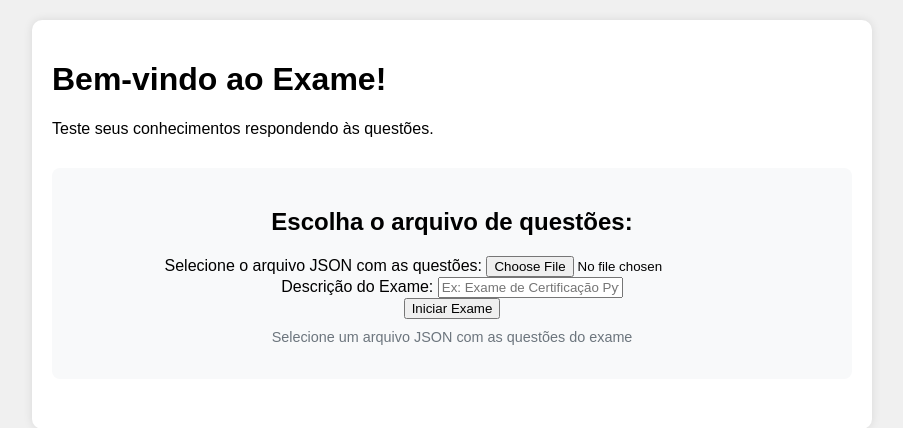
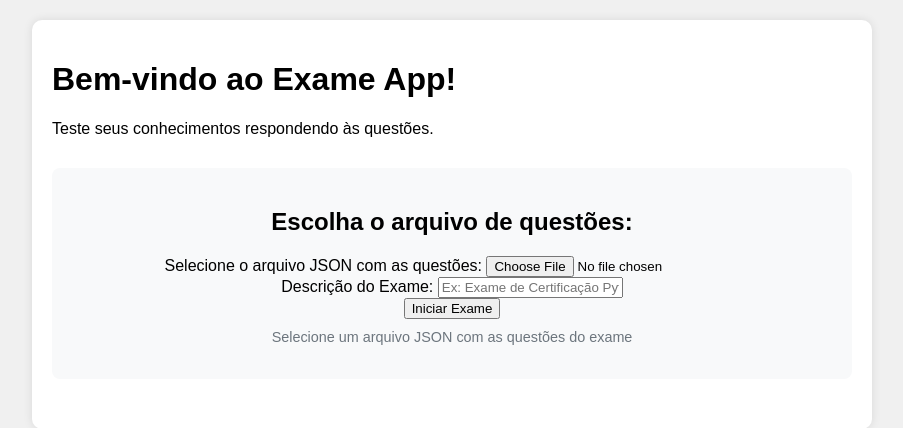
Before and after one commit to naldo22111/python, a Flask app: page / in a window 1280 px wide. Shown: the top 428 px of the page, without its empty margins (188-1091 px from the left). Run offline with Flask 3, Linux system fonts and the light colour scheme.

Commit message:
mensagens corrigidas

```diff
--- a/templates/goodbye.html
+++ b/templates/goodbye.html
@@ -16,7 +16,7 @@
 <body>
     <div class="container">
         <h1>Exame Finalizado</h1>
-        <p>Obrigado por participar!</p>
+        <p>Boa sorte no Exame Oficial!</p>
         <p>Esta janela será fechada automaticamente...</p>
     </div>
     <footer class="footer">
--- a/templates/index.html
+++ b/templates/index.html
@@ -6,7 +6,7 @@
 </head>
 <body>
     <div class="container">
-        <h1>Bem-vindo ao Exame!</h1>
+        <h1>Bem-vindo ao Exame App!</h1>
         <p>Teste seus conhecimentos respondendo às questões.</p>
 
         <div class="upload-section">
```
